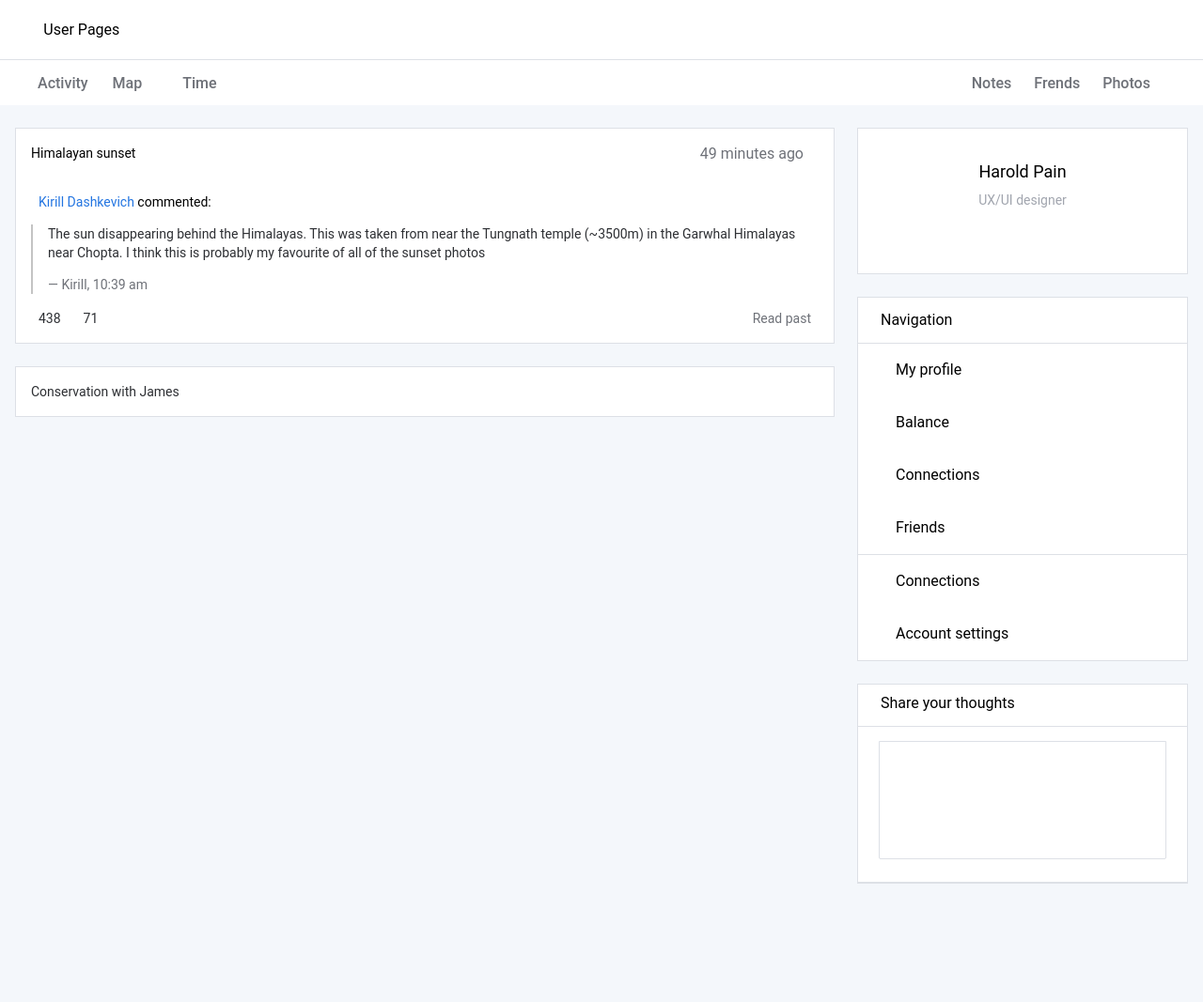
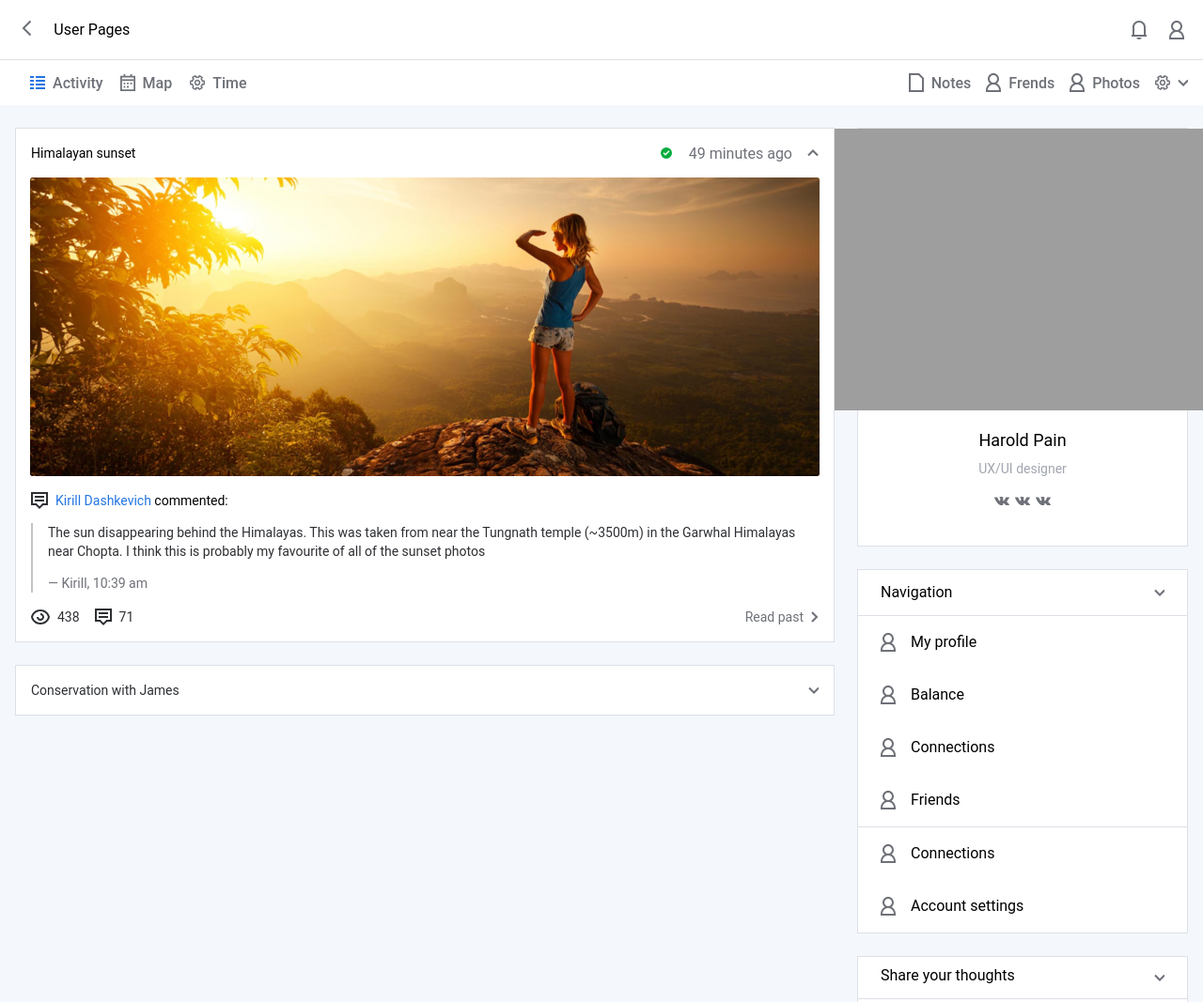
Before and after one commit to Yaroslav7125/WebBeeProject, a plain HTML site: page index.html in a window 1280 px wide. Shown: the top 1067 px of the page at 94% size. Before the commit the page ends 941 px from the top, so only its background shows below. Drawn offline with nearby package versions, Linux system fonts and the light colour scheme; files that its build step writes are made by us from their sources; the site is published under a folder, as on GitHub Pages, so addresses that start at the root find nothing.

Commit message:
Add dotted to paths for src

```diff
--- a/index.html
+++ b/index.html
@@ -5,20 +5,20 @@
     <meta http-equiv="X-UA-Compatible" content="IE=edge">
     <meta name="viewport" content="width=device-width, initial-scale=1.0">
     <title>Document</title>
-    <link rel="stylesheet" href="css/main.css">
-    <link rel="stylesheet" href="css/style.css">
+    <link rel="stylesheet" href="./css/main.css">
+    <link rel="stylesheet" href="./css/style.css">
 </head>
 <body>
     <div class="flex-container ">
         <div class="header first-section-header flex">
 
             <div class="header__part">
-                <a href="#"><img class="header__part__1" src="/src/img/stroke.svg" alt=""></a>
+                <a href="#"><img class="header__part__1" src="./src/img/stroke.svg" alt=""></a>
                 <span>User Pages</span>
             </div>
             <div class="header__part">
-                <img class="header__part__2" src="/src/img/small_bell.svg" alt="">
-                <img class="header__part__3" src="/src/img/User.svg" alt="">
+                <img class="header__part__2" src="./src/img/small_bell.svg" alt="">
+                <img class="header__part__3" src="./src/img/User.svg" alt="">
             </div>
         </div>
     </div>
@@ -26,23 +26,23 @@
     <div class="flex-container">
         <div class="header second-section-header flex">
             <div class="header__part header__part21">
-                <img class = "sc-section-hr-img1" src="/src/img/Activity.svg" alt="">
+                <img class = "sc-section-hr-img1" src="./src/img/Activity.svg" alt="">
                 <span>Activity</span>
-                <img class = "sc-section-hr-img2" src="/src/img/Calendar.svg" alt="">
+                <img class = "sc-section-hr-img2" src="./src/img/Calendar.svg" alt="">
                 <span>Map</span>
-                <img class = "sc-section-hr-img3" src="/src/img/Gear.svg" alt="">
+                <img class = "sc-section-hr-img3" src="./src/img/Gear.svg" alt="">
                 <span>Time</span>
 
             </div>
             <div class="header__part header__part22">
-                <img class = "sc-section-hr-img1p2" src="/src/img/List.svg" alt="">
+                <img class = "sc-section-hr-img1p2" src="./src/img/List.svg" alt="">
                 <span>Notes</span>
-                <img class = "sc-section-hr-img2p2" src="/src/img/User.svg" alt="">
+                <img class = "sc-section-hr-img2p2" src="./src/img/User.svg" alt="">
                 <span>Frends</span>
-                <img class = "sc-section-hr-img3p2" src="/src/img/User.svg" alt="">
+                <img class = "sc-section-hr-img3p2" src="./src/img/User.svg" alt="">
                 <span>Photos</span>
-                <img class ="sc-section-hr-img4p2 img-gear" src="/src/img/Gear.svg" alt="">
-                <img class ="sc-section-hr-img5p2" src="/src/img/DownStroke.svg" alt="">
+                <img class ="sc-section-hr-img4p2 img-gear" src="./src/img/Gear.svg" alt="">
+                <img class ="sc-section-hr-img5p2" src="./src/img/DownStroke.svg" alt="">
 
             </div>
         </div>
@@ -58,19 +58,19 @@
                                     <span class = "mainScreen__line_span">Himalayan sunset</span>
                                 </div>
                                 <div class="descr__second__part">
-                                    <img class = "second__part__img1" src="/src/img/DoneBadge.svg" alt="">
+                                    <img class = "second__part__img1" src="./src/img/DoneBadge.svg" alt="">
                                     <div class="second__part__divspan"><span class="second__part__span">49 minutes ago</span></div>
 
-                                    <img class = "second__part__img2" src="/src/img/UpStroke.svg" alt="">
+                                    <img class = "second__part__img2" src="./src/img/UpStroke.svg" alt="">
                                 </div>
                             </div>
                         </div>
                         <div class="tape__post__img">
-                            <img src="/src/img/SunsetImage.png" alt="">
+                            <img src="./src/img/SunsetImage.png" alt="">
                         </div>
                         <div class="tape__post__comment">
                             <div class="pre_comment__line">
-                                <img src="/src/img/comment_line.svg" alt="">
+                                <img src="./src/img/comment_line.svg" alt="">
 
 
                                 <span><a href="#">Kirill Dashkevich</a> commented:</span>
@@ -85,15 +85,15 @@
                         </div>
                         <div class="tape__post__last-line">
                                 <div class="last-line__first-part">
-                                    <img src="/src/img/eye.svg" alt="" class="eye">
+                                    <img src="./src/img/eye.svg" alt="" class="eye">
                                     <span class="eye-span">438</span>
-                                    <img src="/src/img/comment_line.svg" alt="" class="eye">
+                                    <img src="./src/img/comment_line.svg" alt="" class="eye">
                                     <span class="comment-span">71</span>
                                 </div>
                                 <div class="last_line__second-part">
 
                                     <a href="#">Read past</a>
-                                    <img src="/src/img/right_stroke.svg" alt="" class="read-post-img">
+                                    <img src="./src/img/right_stroke.svg" alt="" class="read-post-img">
                                 </div>
                         </div>
 
@@ -104,7 +104,7 @@
                                 <span class="ins_text">Conservation with James</span>
                             </div>
                             <div class="ins_second-part">
-                                <img src="/src/img/DownStroke.svg" alt="">
+                                <img src="./src/img/DownStroke.svg" alt="">
                             </div>
                         </div>
                     </a>
@@ -113,7 +113,7 @@
             <div class="main-screen__inner__personal personal_data"><!-- блок с персональной информацией -->
                     <div class="personal_data__content">
                         <div class="imgblock">
-                            <img src="/src/img/pain.svg" alt="">
+                            <img src="./src/img/pain.svg" alt="">
                         </div>
                         <div class="NamePerson">
                                 <span>Harold Pain </span>
@@ -122,9 +122,9 @@
                             <span>UX/UI designer</span>
                         </div>
                         <div class="vk_badges">
-                            <img src="/src/img/vk.svg" alt="" id = "vk_badges1" class="">
-                            <img src="/src/img/vk.svg" alt="" id = "vk_badges2" class="">
-                            <img src="/src/img/vk.svg" alt="" id = "vk_badges3" class="">
+                            <img src="./src/img/vk.svg" alt="" id = "vk_badges1" class="">
+                            <img src="./src/img/vk.svg" alt="" id = "vk_badges2" class="">
+                            <img src="./src/img/vk.svg" alt="" id = "vk_badges3" class="">
                         </div>
                     </div>
                     <div class="personal_data__nav">
@@ -132,36 +132,36 @@
                             <div class="first_section_nav">
                                 <div class="nav_bar">
                                     <span>Navigation</span>
-                                    <img src="/src/img/DownStroke.svg" alt="">
+                                    <img src="./src/img/DownStroke.svg" alt="">
                                 </div>
                             </div>
                             <div class="nav_list">
                                 <div class="nav_list__ftSection">
                                     <div class="nav_list__element">
-                                        <img src="/src/img/User.svg" alt="">
+                                        <img src="./src/img/User.svg" alt="">
                                         <span>My profile</span>
                                             </div>
                                     <div class="nav_list__element">
-                                        <img src="/src/img/User.svg" alt="">
+                                        <img src="./src/img/User.svg" alt="">
                                         <span>Balance</span>
                                     </div>
                                     <div class="nav_list__element">
-                                        <img src="/src/img/User.svg" alt="">
+                                        <img src="./src/img/User.svg" alt="">
                                         <span>Connections</span>
                                     </div>
                                     <div class="nav_list__element">
-                                        <img src="/src/img/User.svg" alt="">
+                                        <img src="./src/img/User.svg" alt="">
                                         <span>Friends</span>
                                     </div>
                                 </div>
 
                                 <div class="nav_list__sdSection">
                                     <div class="nav_list__element">
-                                        <img src="/src/img/User.svg" alt="">
+                                        <img src="./src/img/User.svg" alt="">
                                         <span>Connections</span>
                                     </div>
                                     <div class="nav_list__element">
-                                        <img src="/src/img/User.svg" alt="">
+                                        <img src="./src/img/User.svg" alt="">
                                         <span>Account settings</span>
                                     </div>
                                 </div>
@@ -175,7 +175,7 @@
                     <div class="personal_data__lastSection">
                         <div class="pdlsc__navBar">
                             <span>Share your thoughts</span>
-                            <img src="/src/img/DownStroke.svg" alt="">
+                            <img src="./src/img/DownStroke.svg" alt="">
                         </div>
                         <div class="pdlsc__input">
                             <textarea type="text"></textarea>
```
